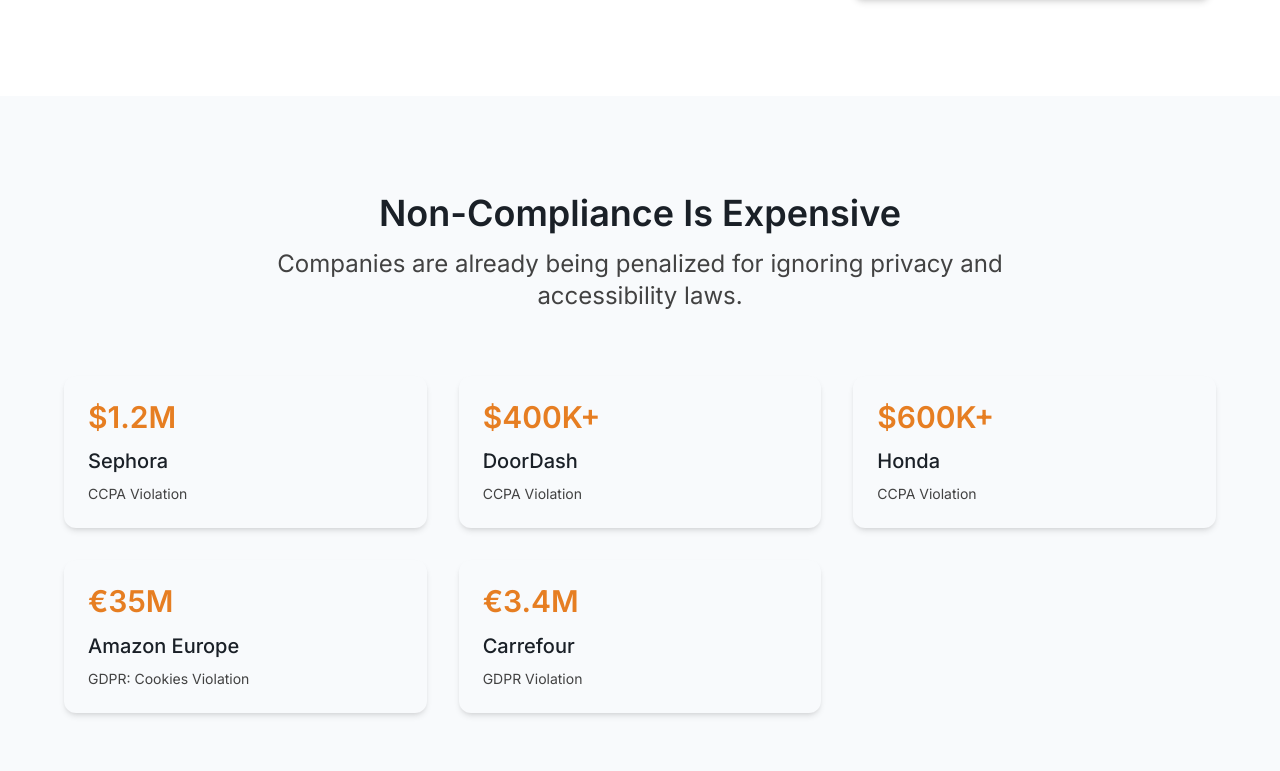
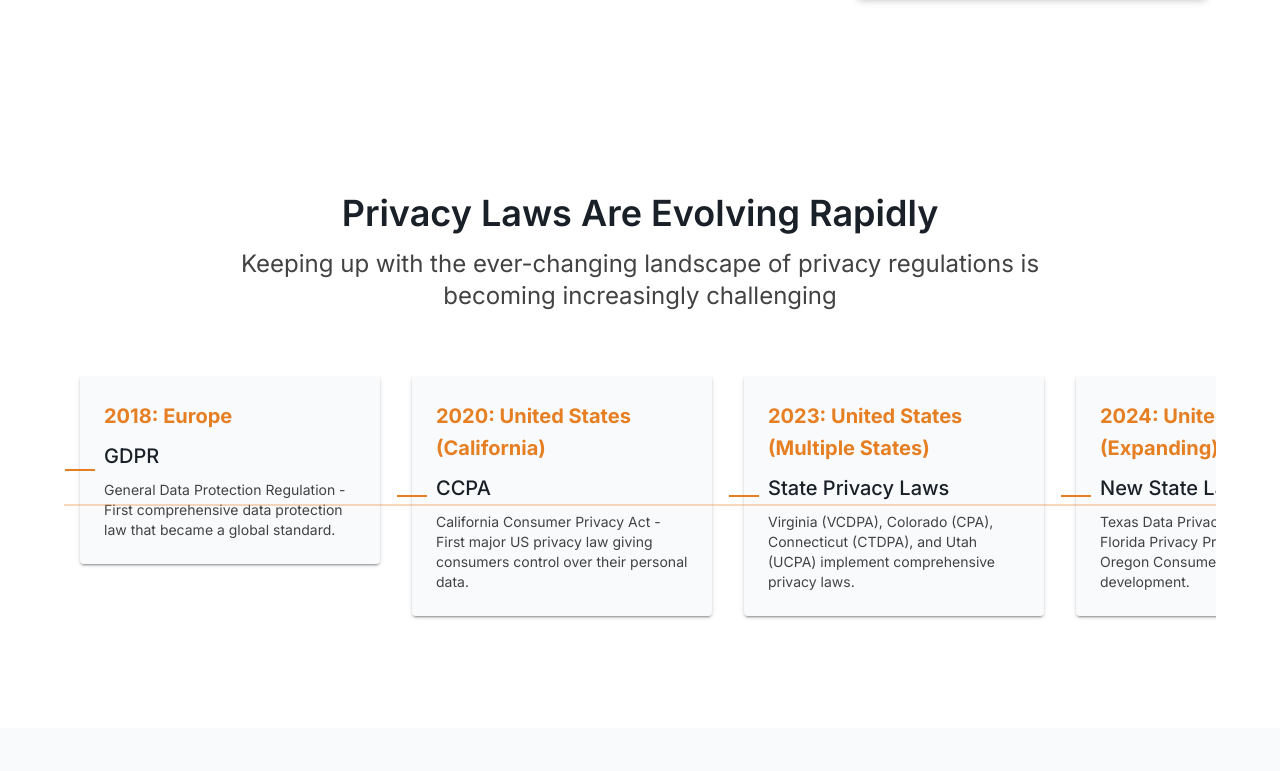
Before and after one commit to papayaverse/agent_carica, a React (Vite) app: page / in a window 1280 px wide. Shown: the part 1469-2240 px from the top of the page. Built offline with nearby package versions, Linux system fonts and the light colour scheme.

Commit message:
added stuff

```diff
--- a/src/App.jsx
+++ b/src/App.jsx
@@ -2,6 +2,7 @@
 import { Box } from '@mui/material';
 import HeroSection from './components/HeroSection';
 import PricingSection from './components/PricingSection';
+import TimelineSection from './components/TimelineSection';
 import ComplianceSection from './components/ComplianceSection';
 import FeaturesSection from './components/FeaturesSection';
 import HowItWorksSection from './components/HowItWorksSection';
@@ -14,6 +15,7 @@
     <Box sx={{ minHeight: '100vh' }}>
       <HeroSection />
       <PricingSection />
+      <TimelineSection />
       <ComplianceSection />
       <FeaturesSection />
       <HowItWorksSection />
--- a/src/components/FeaturesSection.jsx
+++ b/src/components/FeaturesSection.jsx
@@ -76,8 +76,8 @@
     },
     {
       icon: '🧾',
-      title: 'Automated Reporting',
-      description: 'Auto-generates detailed compliance reports and audit logs',
+      title: 'Verifiable Reporting',
+      description: 'Human Auditors verify detailed compliance reports and audit logs',
     },
   ];
 
--- a/src/components/HeroSection.jsx
+++ b/src/components/HeroSection.jsx
@@ -56,10 +56,10 @@
             width: { xs: 120, md: 150 },
             height: { xs: 120, md: 150 }, // Make height equal to width
             mb: 4,
-            borderRadius: '50%', // Make it circular
+            borderRadius: '30%', // Make it circular
             objectFit: 'cover', // Ensure the image covers the area properly
             backgroundColor: 'white', // Optional: adds a white background
-            padding: 2, // Optional: adds some padding around the logo
+            padding: 0.05, // Optional: adds some padding around the logo
           }}
         />
         <Typography
--- a/src/components/PricingSection.jsx
+++ b/src/components/PricingSection.jsx
@@ -31,7 +31,7 @@
           fontWeight: 600,
         }}
       >
-        {popular ? 'Most Popular' : 'Best Value'}
+        {popular ? 'Recommended' : 'Best Value'}
       </Box>
     )}
     <CardContent sx={{ p: 4 }}>
@@ -109,7 +109,7 @@
       title: 'Enterprise Plan',
       price: '$7,500/month',
       features: [
-        '📊 Reports for up to 7500 domains',
+        '📊 Reports for up to 7,500 domains',
         '🤝 White-glove onboarding & API access',
         '🗂️ Dedicated audit logs for privacy/legal teams',
         '📞 Quarterly compliance consultation'
--- a/src/components/TestimonialsSection.jsx
+++ b/src/components/TestimonialsSection.jsx
@@ -57,26 +57,26 @@
 
 const testimonials = [
   {
-    quote: "Thanks for sharing this Report. It gives me solid evidence that we are not doing this right.",
-    author: "Kemal Badur",
+    quote: "Thanks for sharing this Report. It gives me solid evidence that we are not doing this right. Since I talked to you guys, I've been paying more attention to cookie consent messages, and they are now pissing me off more than they used to, with their sneaky, inconsistent and plain dumb way of tricking me into consent 🙂",
+    author: "Seasoned Executive",
     role: "CTO",
     company: "The University of Chicago"
   },
-  {
+  /*{
     quote: "Since I talked to you guys, I've been paying more attention to cookie consent messages, and they are now pissing me off more than they used to, with their sneaky, inconsistent and plain dumb way of tricking me into consent 🙂",
     author: "Kemal Badur",
     role: "CTO",
     company: "The University of Chicago"
-  },
+  },*/
   {
     quote: "This looks strong.",
-    author: "Kevin Schallert",
+    author: "Trusted Advisor",
     role: "Founder",
     company: "Chambre Dark Patterns LLC"
   },
   {
     quote: "I particularly like the references to the specific WCAG standard. We sometime specify the standards we will build to, and the courts will sometime apply different versions!",
-    author: "Chris Sargent",
+    author: "Legal Expert",
     role: "General Counsel",
     company: "Photon"
   }
--- /dev/null
+++ b/src/components/TimelineSection.jsx
@@ -0,0 +1,157 @@
+import React from 'react';
+import { Box, Container, Typography, Paper, Stack } from '@mui/material';
+import { motion } from 'framer-motion';
+import { useInView } from 'react-intersection-observer';
+
+const TimelineEvent = ({ year, region, title, description, index }) => {
+  const [ref, inView] = useInView({
+    triggerOnce: true,
+    threshold: 0.2,
+  });
+
+  return (
+    <Paper
+      component={motion.div}
+      ref={ref}
+      initial={{ opacity: 0 }}
+      animate={inView ? { opacity: 1, x: 0 } : {}}
+      transition={{ duration: 0.6, delay: index * 0.2 }}
+      elevation={2}
+      sx={{
+        p: 3,
+        position: 'relative',
+        minWidth: '300px',
+        '&::before': {
+          content: '""',
+          position: 'absolute',
+          left: '-15px',
+          top: '50%',
+          transform: 'translateY(-50%)',
+          width: '30px',
+          height: '2px',
+          backgroundColor: 'primary.main',
+          display: 'block',
+        },
+      }}
+    >
+      <Stack spacing={1}>
+        <Typography variant="h6" color="primary.main" fontWeight="bold">
+          {year}: {region}
+        </Typography>
+        <Typography variant="h6" gutterBottom>
+          {title}
+        </Typography>
+        <Typography variant="body2" color="text.secondary">
+          {description}
+        </Typography>
+      </Stack>
+    </Paper>
+  );
+};
+
+const TimelineSection = () => {
+  const events = [
+    {
+      year: '2018',
+      region: 'Europe',
+      title: 'GDPR',
+      description: 'General Data Protection Regulation - First comprehensive data protection law that became a global standard.',
+    },
+    {
+      year: '2020',
+      region: 'United States (California)',
+      title: 'CCPA',
+      description: 'California Consumer Privacy Act - First major US privacy law giving consumers control over their personal data.',
+    },
+    {
+      year: '2023',
+      region: 'United States (Multiple States)',
+      title: 'State Privacy Laws',
+      description: 'Virginia (VCDPA), Colorado (CPA), Connecticut (CTDPA), and Utah (UCPA) implement comprehensive privacy laws.',
+    },
+    {
+      year: '2024',
+      region: 'United States (Expanding)',
+      title: 'New State Laws',
+      description: 'Texas Data Privacy and Security Act, Florida Privacy Protection Act, Oregon Consumer Privacy Act in development.',
+    },
+    {
+      year: '2025',
+      region: 'United States (Nationwide)',
+      title: 'Privacy Law Expansion',
+      description: 'Over 15 additional states expected to enact comprehensive privacy legislation, moving towards national standards.',
+    },
+  ];
+
+  return (
+    <Box
+      sx={{
+        py: { xs: 8, md: 12 },
+        backgroundColor: 'background.default',
+      }}
+    >
+      <Container maxWidth="lg">
+        <Box textAlign="center" mb={8}>
+          <Typography
+            variant="h2"
+            component={motion.h2}
+            initial={{ opacity: 0, y: 20 }}
+            whileInView={{ opacity: 1, y: 0 }}
+            viewport={{ once: true }}
+            transition={{ duration: 0.5 }}
+            gutterBottom
+          >
+            Privacy Laws Are Evolving Rapidly
+          </Typography>
+          <Typography
+            variant="h5"
+            color="text.secondary"
+            component={motion.p}
+            initial={{ opacity: 0, y: 20 }}
+            whileInView={{ opacity: 1, y: 0 }}
+            viewport={{ once: true }}
+            transition={{ duration: 0.5, delay: 0.2 }}
+            sx={{ maxWidth: '800px', mx: 'auto', mb: 6 }}
+          >
+            Keeping up with the ever-changing landscape of privacy regulations is becoming increasingly challenging
+          </Typography>
+        </Box>
+
+        <Box
+          sx={{
+            position: 'relative',
+            overflowX: 'hidden',
+            '&::after': {
+              content: '""',
+              position: 'absolute',
+              left: 0,
+              right: 0,
+              top: '50%',
+              height: '2px',
+              backgroundColor: 'primary.main',
+              opacity: 0.3,
+            },
+          }}
+        >
+          <Stack
+            direction="row"
+            spacing={4}
+            sx={{
+              pl: 2,
+              pb: 2,
+              overflowX: 'visible',
+            }}
+          >
+            {events.map((event, index) => (
+              <Box key={index}>
+                <TimelineEvent {...event} index={index} />
+              </Box>
+            ))}
+          </Stack>
+        </Box>
+      </Container>
+    </Box>
+  );
+};
+
+export default TimelineSection;
```
